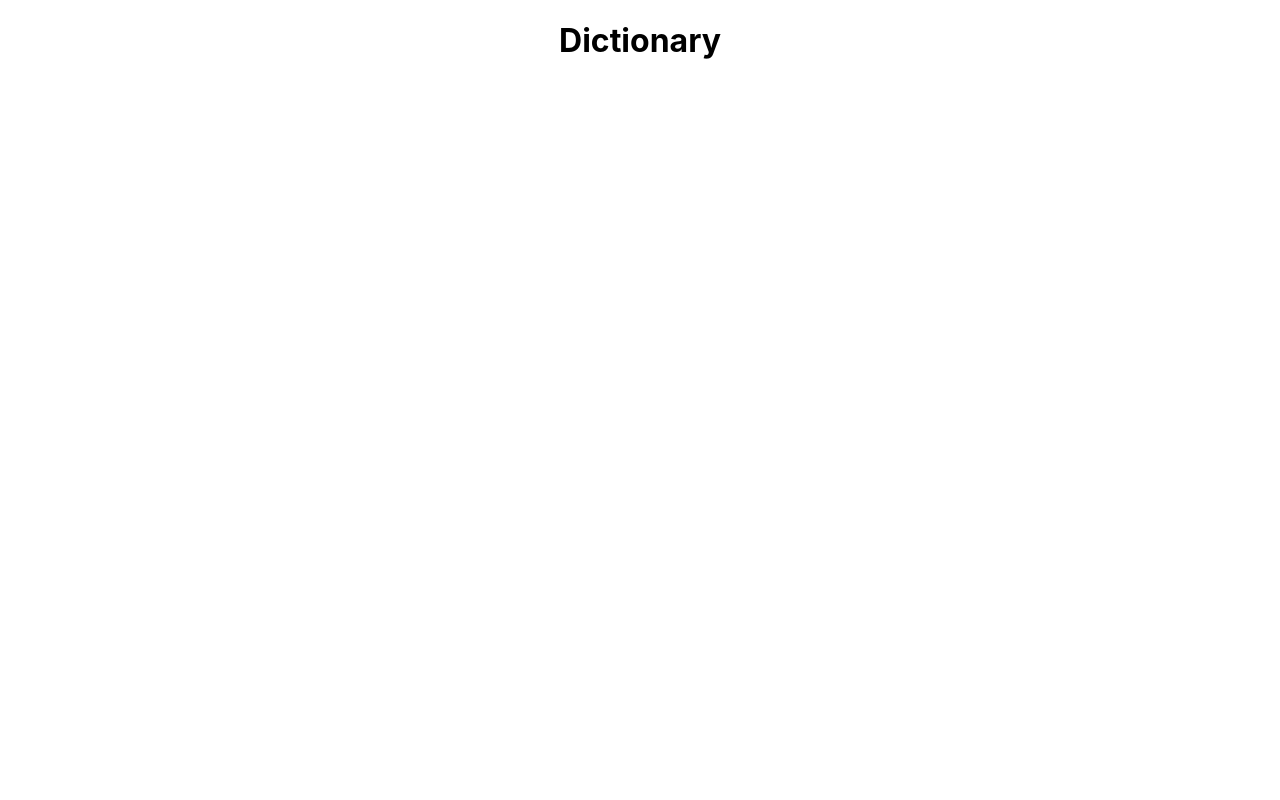
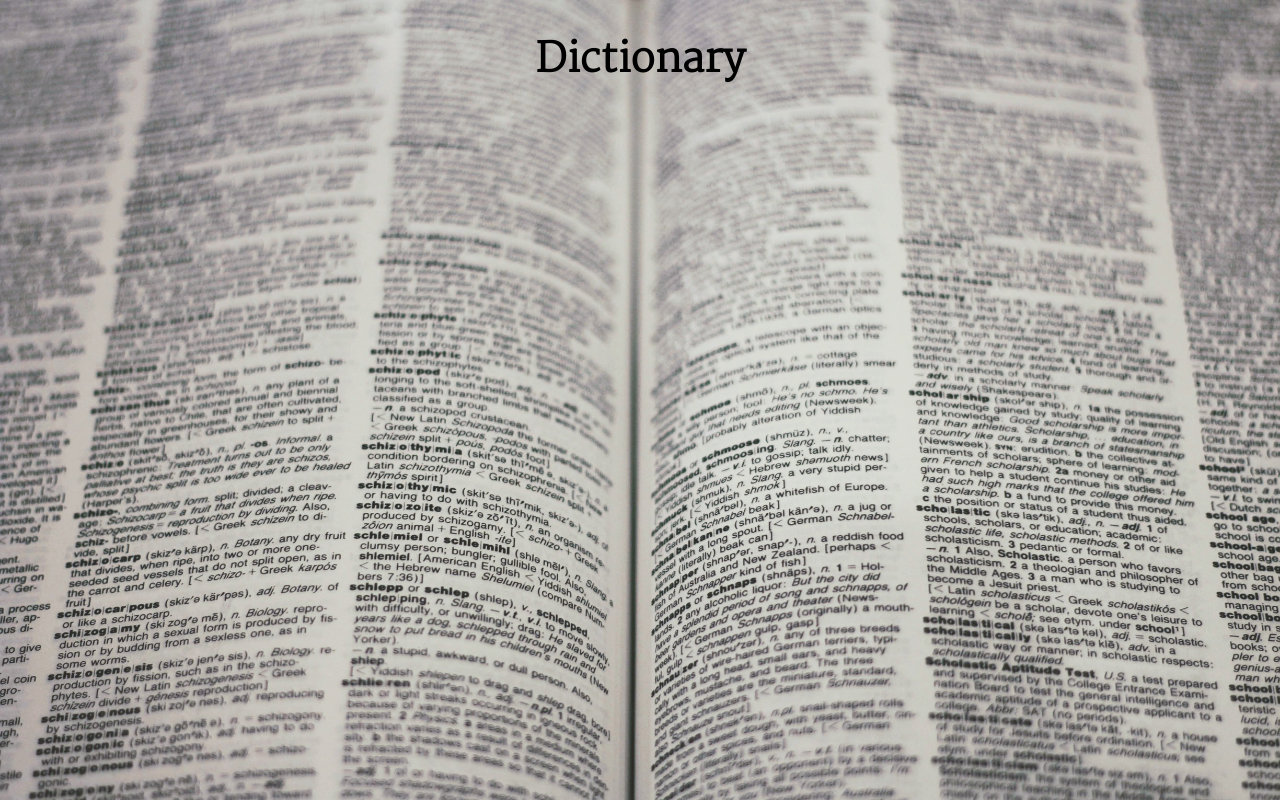
Before and after one commit to AmitFikler/english-dictionary-app, a React (Create React App) app in the folder frontend/: page / in a window 1280 px wide. Built offline with nearby package versions, Linux system fonts and the light colour scheme.

Commit message:
🖌️ Add background

```diff
--- a/frontend/src/App.css
+++ b/frontend/src/App.css
@@ -1,38 +1,24 @@
-.App {
+@import url('https://fonts.googleapis.com/css2?family=Martel:wght@200&display=swap');
+
+* {
+  font-family: 'Martel', serif;
   text-align: center;
 }
 
-.App-logo {
-  height: 40vmin;
-  pointer-events: none;
+body {
+  background-attachment: fixed;
+  background-repeat: no-repeat;
+  background-size: cover;
+  background-image: url('./images/joshua-hoehne-YPgTovTiUv4-unsplash.jpg');
 }
 
-@media (prefers-reduced-motion: no-preference) {
-  .App-logo {
-    animation: App-logo-spin infinite 20s linear;
-  }
+.wave {
+  bottom: 0;
+  position: fixed;
+  left: 0;
+  height: 490px;
 }
 
-.App-header {
-  background-color: #282c34;
-  min-height: 100vh;
-  display: flex;
-  flex-direction: column;
-  align-items: center;
-  justify-content: center;
-  font-size: calc(10px + 2vmin);
-  color: white;
+.title {
+  font-size: 40px;
 }
-
-.App-link {
-  color: #61dafb;
-}
-
-@keyframes App-logo-spin {
-  from {
-    transform: rotate(0deg);
-  }
-  to {
-    transform: rotate(360deg);
-  }
-}
```
